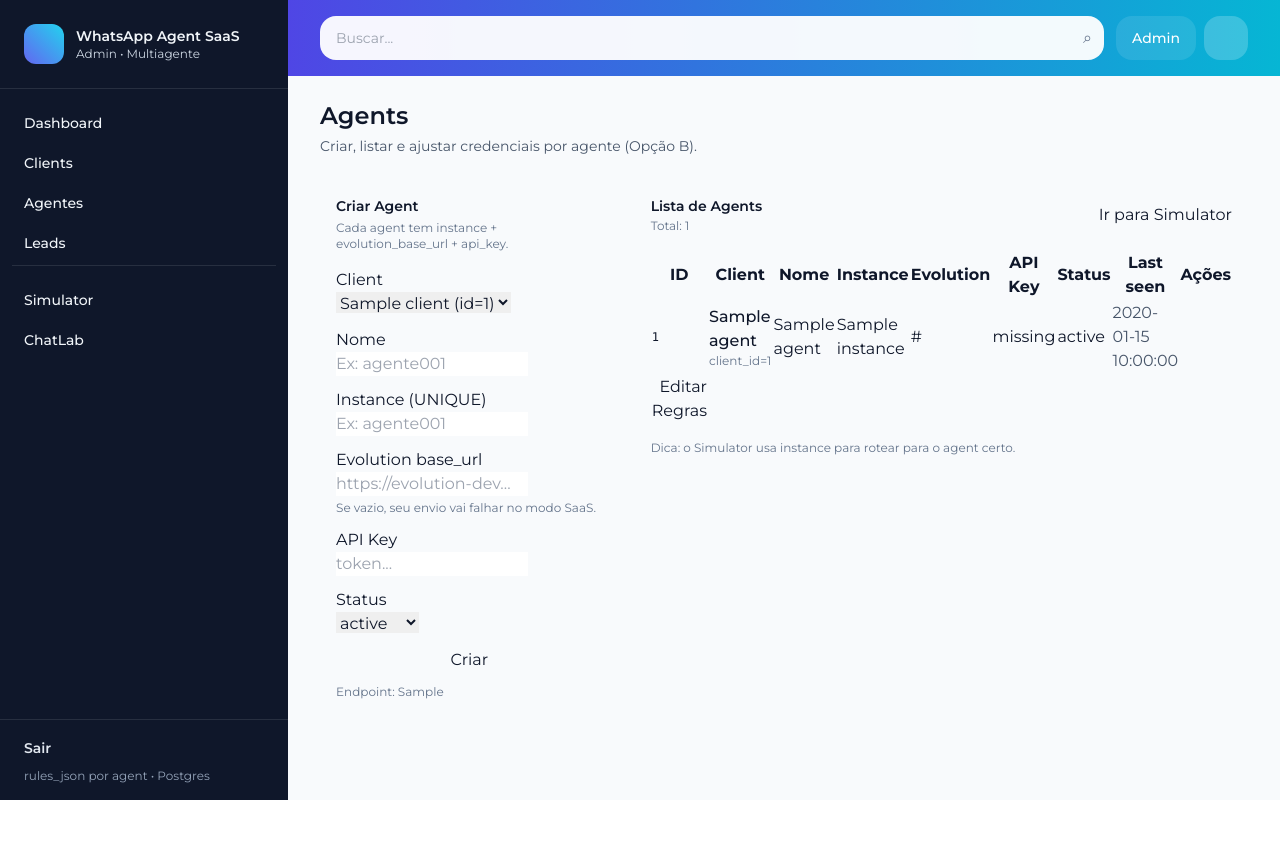
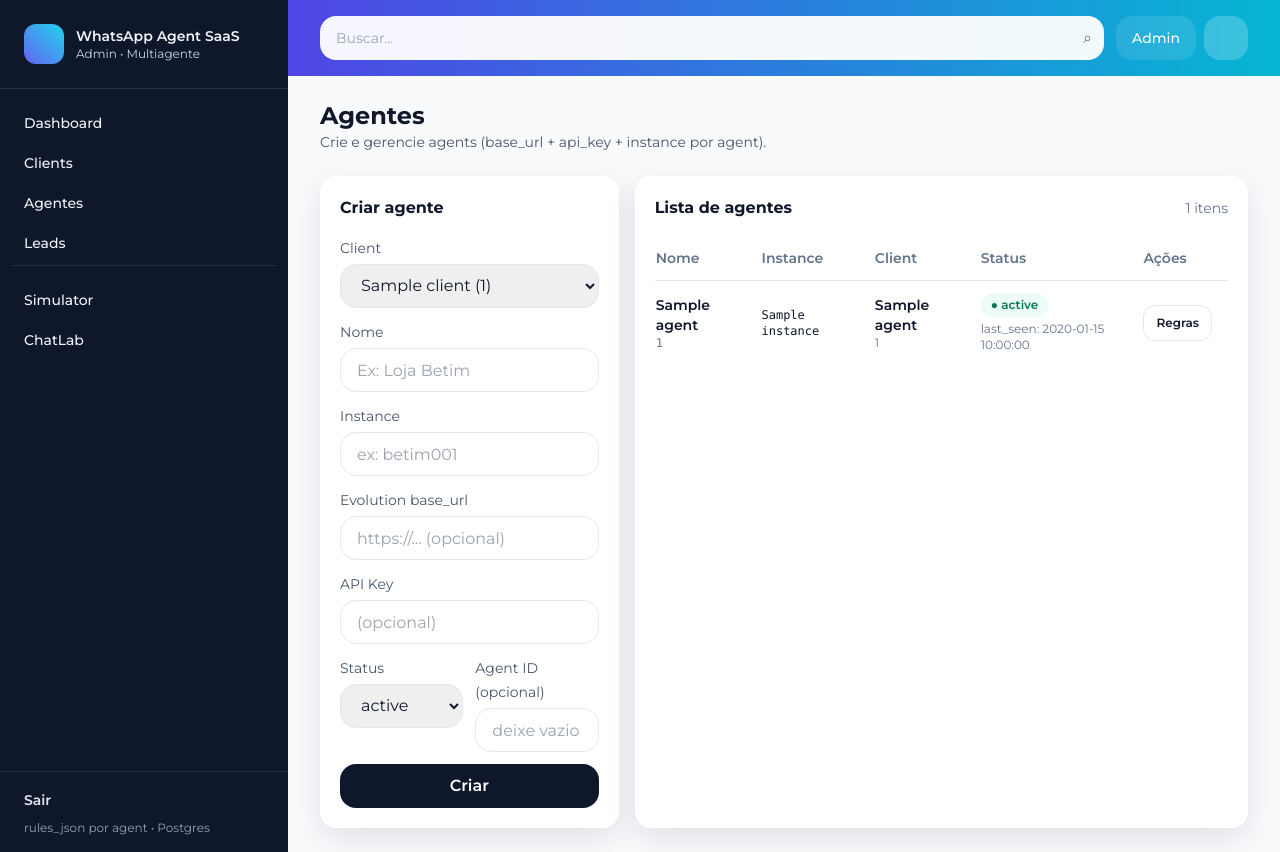
Before and after one commit to MarcilioLeiteSilva/whatsapp-agent, a FastAPI app: template app/templates/agents.html in a window 1280 px wide. Before the commit the page ends 800 px from the top, so only its background shows below. Run offline with FastAPI, Linux system fonts and the light colour scheme; the template is opened without the code that fills it: most values are stand-ins (such as "Sample title", 1, 10 or a date in 2020); some libraries are stand-ins or nearby versions.

Commit message:
Update agents.html

```diff
--- a/app/templates/agents.html
+++ b/app/templates/agents.html
@@ -1,142 +1,126 @@
 {% extends "base.html" %}
-{% block title %}Agents{% endblock %}
+{% block title %}Agentes{% endblock %}
 
 {% block content %}
-  <div class="flex items-start justify-between gap-4 mb-6">
+  <div class="flex items-start justify-between gap-4 flex-col md:flex-row">
     <div>
-      <h1 class="text-2xl font-semibold">Agents</h1>
-      <p class="text-sm text-slate-600 mt-1">Criar, listar e ajustar credenciais por agente (Opção B).</p>
+      <h1 class="text-2xl font-bold">Agentes</h1>
+      <p class="text-sm text-slate-600">Crie e gerencie agents (base_url + api_key + instance por agent).</p>
     </div>
   </div>
 
-  <div class="grid grid-cols-1 lg:grid-cols-3 gap-4">
-    <div class="card p-4">
-      <div class="text-sm font-semibold">Criar Agent</div>
-      <div class="text-xs text-slate-500 mt-1">Cada agent tem instance + evolution_base_url + api_key.</div>
+  <div class="mt-6 grid grid-cols-1 lg:grid-cols-3 gap-4">
+    <div class="bg-white rounded-2xl shadow-soft p-5">
+      <h2 class="font-bold">Criar agente</h2>
 
       <form class="mt-4 space-y-3" method="post" action="{{ create_agent_action }}">
         <div>
-          <div class="label">Client</div>
-          <select class="input" name="client_id" required>
+          <label class="text-sm text-slate-600">Client</label>
+          <select name="client_id" class="mt-1 w-full h-11 rounded-2xl border border-slate-200 px-4 outline-none focus:ring-2 focus:ring-indigo-200" required>
             {% for c in clients %}
-              <option value="{{ c.id }}">{{ c.name }} (id={{ c.id }})</option>
+              <option value="{{ c.id }}">{{ c.name }} ({{ c.id }})</option>
             {% endfor %}
           </select>
         </div>
 
         <div>
-          <div class="label">Nome</div>
-          <input class="input" name="name" placeholder="Ex: agente001" />
+          <label class="text-sm text-slate-600">Nome</label>
+          <input name="name" class="mt-1 w-full h-11 rounded-2xl border border-slate-200 px-4 outline-none focus:ring-2 focus:ring-indigo-200"
+                 placeholder="Ex: Loja Betim">
         </div>
 
         <div>
-          <div class="label">Instance (UNIQUE)</div>
-          <input class="input" name="instance" placeholder="Ex: agente001" required />
+          <label class="text-sm text-slate-600">Instance</label>
+          <input name="instance" class="mt-1 w-full h-11 rounded-2xl border border-slate-200 px-4 outline-none focus:ring-2 focus:ring-indigo-200"
+                 placeholder="ex: betim001" required>
         </div>
 
         <div>
-          <div class="label">Evolution base_url</div>
-          <input class="input" name="evolution_base_url" placeholder="https://evolution-dev..." />
-          <div class="text-xs text-slate-500 mt-1">Se vazio, seu envio vai falhar no modo SaaS.</div>
+          <label class="text-sm text-slate-600">Evolution base_url</label>
+          <input name="evolution_base_url" class="mt-1 w-full h-11 rounded-2xl border border-slate-200 px-4 outline-none focus:ring-2 focus:ring-indigo-200"
+                 placeholder="https://... (opcional)">
         </div>
 
         <div>
-          <div class="label">API Key</div>
-          <input class="input" name="api_key" placeholder="token..." />
+          <label class="text-sm text-slate-600">API Key</label>
+          <input name="api_key" class="mt-1 w-full h-11 rounded-2xl border border-slate-200 px-4 outline-none focus:ring-2 focus:ring-indigo-200"
+                 placeholder="(opcional)">
         </div>
 
+        <div class="grid grid-cols-2 gap-3">
           <div>
-          <div class="label">Status</div>
-          <select class="input" name="status">
+            <label class="text-sm text-slate-600">Status</label>
+            <select name="status" class="mt-1 w-full h-11 rounded-2xl border border-slate-200 px-4 outline-none focus:ring-2 focus:ring-indigo-200">
               <option value="active">active</option>
-            <option value="inactive">inactive</option>
+              <option value="pending">pending</option>
+              <option value="disabled">disabled</option>
             </select>
           </div>
+          <div>
+            <label class="text-sm text-slate-600">Agent ID (opcional)</label>
+            <input name="agent_id" class="mt-1 w-full h-11 rounded-2xl border border-slate-200 px-4 outline-none focus:ring-2 focus:ring-indigo-200"
+                   placeholder="deixe vazio">
+          </div>
+        </div>
 
-        <button class="btn btn-primary w-full" type="submit">Criar</button>
-
-        <div class="text-xs text-slate-500">
-          Endpoint: <span class="code">{{ create_agent_action }}</span>
-        </div>
+        <button class="w-full h-11 rounded-2xl bg-slate-900 text-white font-semibold hover:bg-slate-800">
+          Criar
+        </button>
       </form>
     </div>
 
-    <div class="card p-4 lg:col-span-2">
+    <div class="lg:col-span-2 bg-white rounded-2xl shadow-soft p-5">
       <div class="flex items-center justify-between">
-        <div>
-          <div class="text-sm font-semibold">Lista de Agents</div>
-          <div class="text-xs text-slate-500 mt-0.5">Total: {{ agents|length if agents else 0 }}</div>
-        </div>
-        <a class="btn" href="{{ url_for('admin_web_simulator') }}">Ir para Simulator</a>
+        <h2 class="font-bold">Lista de agentes</h2>
+        <div class="text-sm text-slate-500">{{ agents|length }} itens</div>
       </div>
 
       <div class="mt-4 overflow-x-auto">
-        {% if agents and agents|length > 0 %}
-          <table class="table">
-            <thead>
-              <tr>
-                <th class="th">ID</th>
-                <th class="th">Client</th>
-                <th class="th">Nome</th>
-                <th class="th">Instance</th>
-                <th class="th">Evolution</th>
-                <th class="th">API Key</th>
-                <th class="th">Status</th>
-                <th class="th">Last seen</th>
-                 <th class="th">Ações</th>
+        <table class="min-w-full text-sm">
+          <thead class="text-slate-500">
+            <tr class="border-b">
+              <th class="text-left py-3 pr-4 font-semibold">Nome</th>
+              <th class="text-left py-3 pr-4 font-semibold">Instance</th>
+              <th class="text-left py-3 pr-4 font-semibold">Client</th>
+              <th class="text-left py-3 pr-4 font-semibold">Status</th>
+              <th class="text-left py-3 pr-4 font-semibold">Ações</th>
             </tr>
           </thead>
-            <tbody>
+          <tbody class="divide-y">
             {% for a in agents %}
               <tr>
-                  <td class="td font-mono text-xs">{{ a.id }}</td>
-                  <td class="td">
-                    <div class="font-medium">{{ a.client_name or a.client_id }}</div>
-                    <div class="text-xs text-slate-500">client_id={{ a.client_id }}</div>
+                <td class="py-3 pr-4">
+                  <div class="font-semibold">{{ a.name }}</div>
+                  <div class="text-xs text-slate-500 font-mono">{{ a.id }}</div>
                 </td>
-                  <td class="td">{{ a.name or "—" }}</td>
-                  <td class="td">
-                    <span class="code">{{ a.instance }}</span>
+                <td class="py-3 pr-4 font-mono text-xs">{{ a.instance }}</td>
+                <td class="py-3 pr-4">
+                  <div class="font-semibold">{{ a.client_name or a.client_id }}</div>
+                  <div class="text-xs text-slate-500">{{ a.client_id }}</div>
                 </td>
-                  <td class="td">
-                    {% if a.evolution_base_url %}
-                      <span class="code">{{ a.evolution_base_url }}</span>
+                <td class="py-3 pr-4">
+                  {% if a.status == "active" %}
+                    <span class="inline-flex items-center gap-2 px-2.5 py-1 rounded-full bg-emerald-50 text-emerald-700 text-xs font-semibold">● active</span>
+                  {% elif a.status == "pending" %}
+                    <span class="inline-flex items-center gap-2 px-2.5 py-1 rounded-full bg-amber-50 text-amber-700 text-xs font-semibold">● pending</span>
                   {% else %}
-                      <span class="badge badge-err">missing</span>
+                    <span class="inline-flex items-center gap-2 px-2.5 py-1 rounded-full bg-slate-100 text-slate-700 text-xs font-semibold">● {{ a.status }}</span>
                   {% endif %}
+                  <div class="text-xs text-slate-500 mt-1">last_seen: {{ a.last_seen_at or "-" }}</div>
                 </td>
-                  <td class="td">
-                    {% if a.api_key %}
-                      <span class="badge badge-ok">set</span>
-                    {% else %}
-                      <span class="badge badge-err">missing</span>
+                <td class="py-3 pr-4">
+                  <a href="/admin/web/agents/{{ a.id }}/rules"
+                     class="inline-flex items-center h-9 px-3 rounded-xl bg-white border border-slate-200 text-slate-900 text-xs font-semibold hover:bg-slate-50">
+                    Regras
+                  </a>
+                </td>
+              </tr>
+            {% endfor %}
+            {% if not agents %}
+              <tr><td colspan="5" class="py-8 text-center text-slate-500">Nenhum agente cadastrado.</td></tr>
             {% endif %}
-                  </td>
-                  <td class="td">
-                    {% set st = (a.status or "").lower() %}
-                    {% if st == "active" %}
-                      <span class="badge badge-ok">active</span>
-                    {% elif st %}
-                      <span class="badge badge-warn">{{ a.status }}</span>
-                    {% else %}
-                      <span class="badge badge-muted">—</span>
-                    {% endif %}
-                  </td>
-                  <td class="td text-slate-600">{{ a.last_seen_at or "—" }}</td>
-                </tr>
-                <td class="text-right">
-                  <a class="btn" href="{{ url_for('admin_web_agent_rules', agent_id=a.id) }}">Editar Regras</a>
-                  </td>
-              {% endfor %}
           </tbody>
         </table>
-        {% else %}
-          {% include "partials/empty.html" with context %}
-        {% endif %}
-      </div>
-
-      <div class="mt-4 text-xs text-slate-500">
-        Dica: o Simulator usa <span class="code">instance</span> para rotear para o agent certo.
       </div>
     </div>
   </div>
```
Lines whose indentation alone changed are shown as unchanged.
